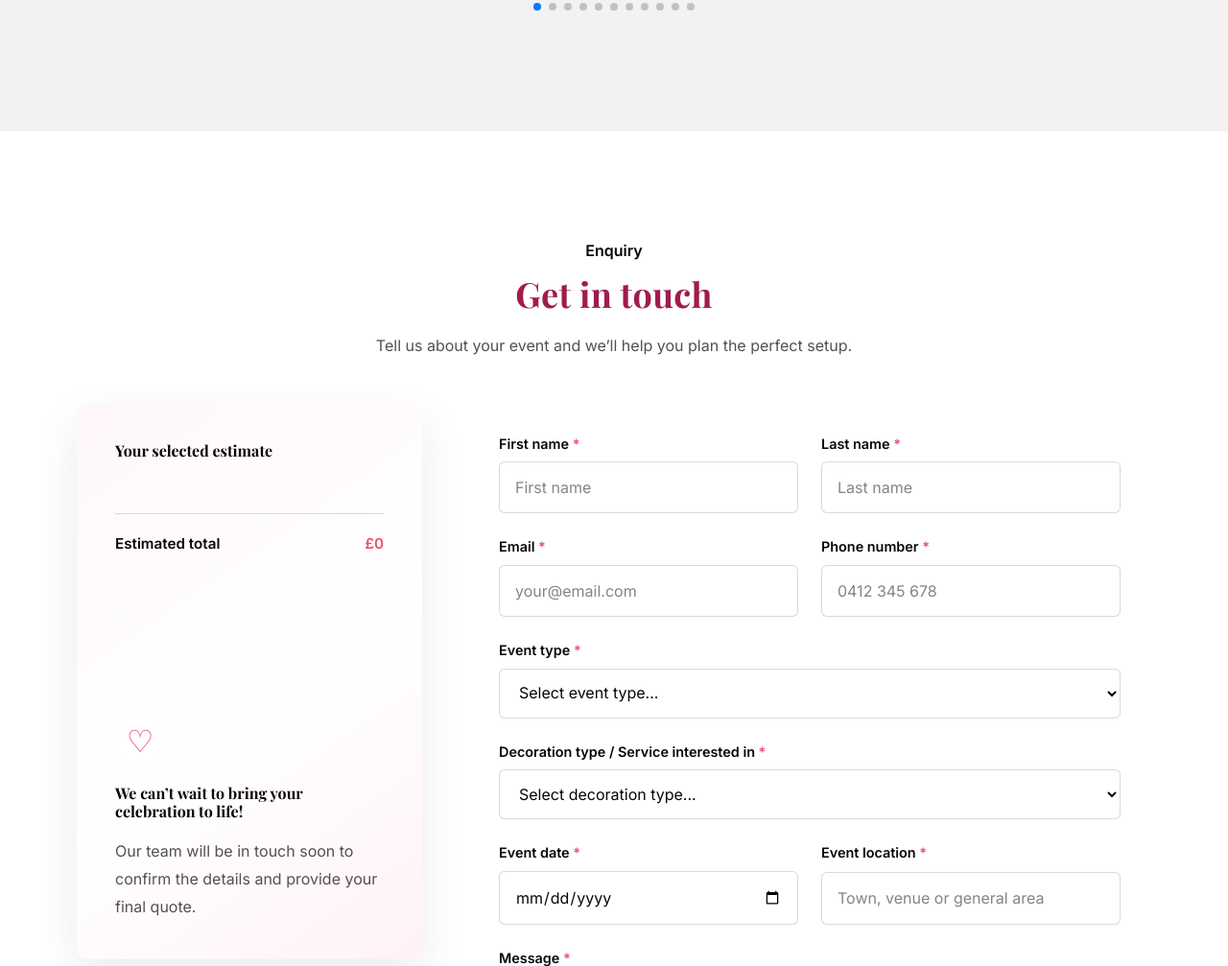
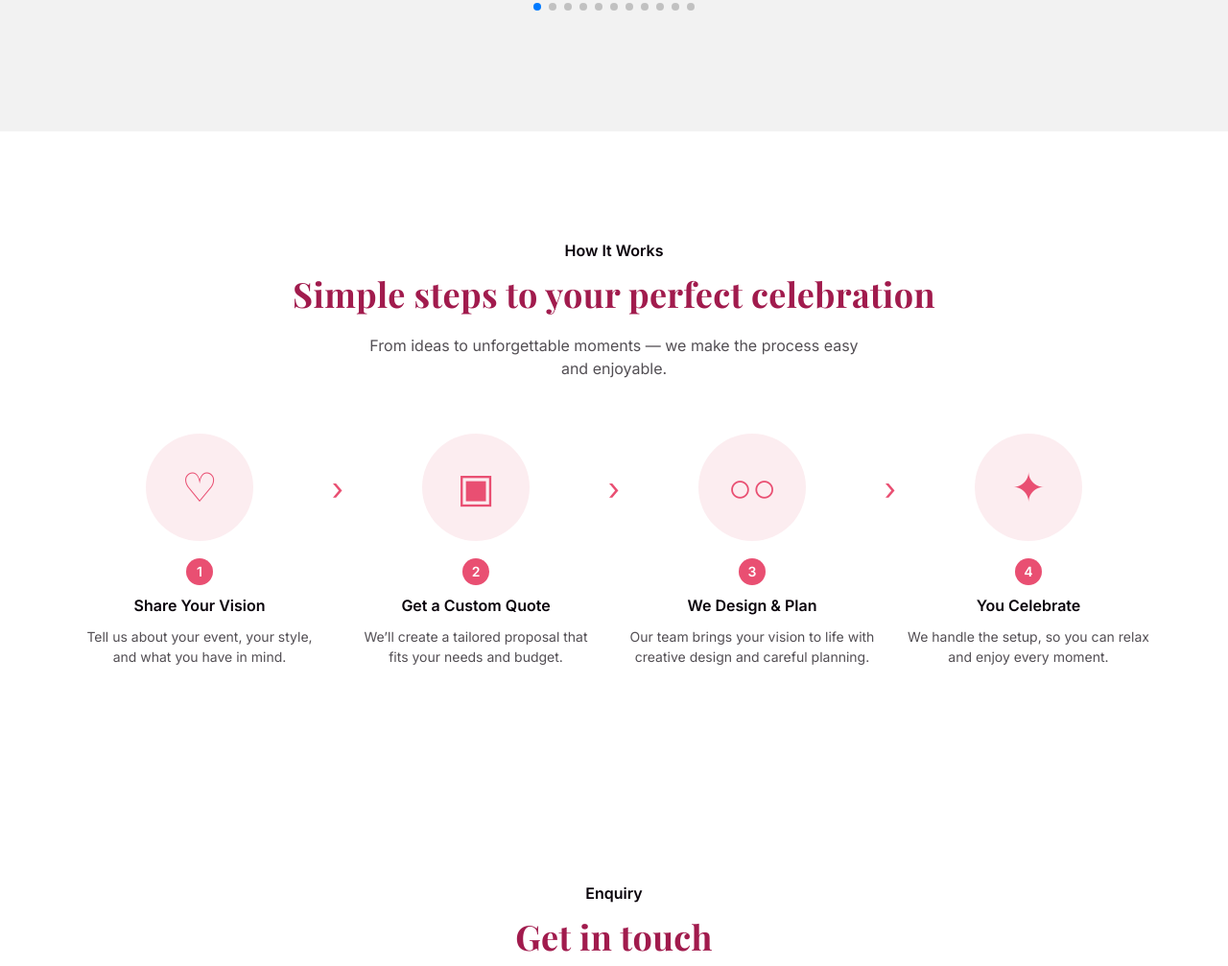
Before and after one commit to ShvetsViktor/rainbow_me_deco, a website: page index.html in a window 1280 px wide. Shown: the part 2414-3421 px from the top of the page at 96% size. Drawn offline with nearby package versions, Linux system fonts and the light colour scheme.

Commit message:
feat(content): add how it works section

```diff
--- a/assets/css/style.css
+++ b/assets/css/style.css
@@ -697,6 +697,85 @@ header nav a:focus-visible {
 }
 
 /* ============================================
+   HOW IT WORKS
+   ============================================ */
+
+#how-it-works {
+  background-color: var(--color-surface);
+}
+
+.how-it-works-layout {
+  display: grid;
+  gap: 56px;
+}
+
+.how-it-works-intro {
+  max-width: 520px;
+  margin-inline: auto;
+}
+
+.process-steps {
+  display: grid;
+  gap: 32px;
+  counter-reset: process-step;
+}
+
+.process-step {
+  display: grid;
+  gap: 18px;
+  justify-items: center;
+  text-align: center;
+}
+
+.process-step-icon {
+  display: grid;
+  place-items: center;
+
+  width: 112px;
+  height: 112px;
+
+  border-radius: 50%;
+  background-color: var(--color-scheme-3-background);
+  color: var(--color-primary);
+
+  font-size: 42px;
+  line-height: 1;
+}
+
+.process-step-content {
+  display: grid;
+  gap: 12px;
+  justify-items: center;
+}
+
+.process-step-number {
+  display: inline-grid;
+  place-items: center;
+
+  width: 28px;
+  height: 28px;
+
+  border-radius: 50%;
+  background-color: var(--color-primary);
+  color: var(--color-surface);
+
+  font-size: 14px;
+  font-weight: 700;
+}
+
+.process-step h3 {
+  color: var(--color-text);
+  font-family: var(--font-body);
+  font-size: 16px;
+  font-weight: 700;
+}
+
+.process-step p {
+  max-width: 260px;
+  font-size: 14px;
+}
+
+/* ============================================
    ESTIMATE PANEL
    ============================================ */
 
@@ -1304,6 +1383,35 @@ header nav a:focus-visible {
 }
 
 @media (max-width: 767px) {
+  .how-it-works-layout {
+    gap: 40px;
+  }
+
+  .process-steps {
+    gap: 28px;
+  }
+
+  .process-step {
+    grid-template-columns: 88px 1fr;
+    align-items: center;
+    justify-items: start;
+    text-align: left;
+  }
+
+  .process-step-icon {
+    width: 72px;
+    height: 72px;
+    font-size: 30px;
+  }
+
+  .process-step-content {
+    justify-items: start;
+  }
+
+  .process-step p {
+    max-width: none;
+  }
+
   .enquiry-layout {
     gap: 32px;
   }
@@ -1374,6 +1482,27 @@ header nav a:focus-visible {
 
   .hero-layout {
     grid-template-columns: 1fr 1fr;
+  }
+
+  .process-steps {
+    grid-template-columns: repeat(4, 1fr);
+    gap: 32px;
+    align-items: start;
+  }
+
+  .process-step {
+    position: relative;
+  }
+
+  .process-step:not(:last-child)::after {
+    content: '›';
+    position: absolute;
+    top: 42px;
+    right: -22px;
+
+    color: var(--color-primary);
+    font-size: 32px;
+    line-height: 1;
   }
 
   .services-swiper,
--- a/index.html
+++ b/index.html
@@ -270,7 +270,55 @@
           </div>
         </div>
       </section>
-      <section id="how-it-works" hidden></section>
+      <section id="how-it-works">
+        <div class="container how-it-works-layout">
+          <div class="section-header">
+            <p class="section-label">How It Works</p>
+            <h2>Simple steps to your perfect celebration</h2>
+            <p class="how-it-works-intro">
+              From ideas to unforgettable moments — we make the process easy and enjoyable.
+            </p>
+          </div>
+
+          <ol class="process-steps" aria-label="Decoration booking process">
+            <li class="process-step">
+              <div class="process-step-icon" aria-hidden="true">♡</div>
+              <div class="process-step-content">
+                <span class="process-step-number">1</span>
+                <h3>Share Your Vision</h3>
+                <p>Tell us about your event, your style, and what you have in mind.</p>
+              </div>
+            </li>
+
+            <li class="process-step">
+              <div class="process-step-icon" aria-hidden="true">▣</div>
+              <div class="process-step-content">
+                <span class="process-step-number">2</span>
+                <h3>Get a Custom Quote</h3>
+                <p>We’ll create a tailored proposal that fits your needs and budget.</p>
+              </div>
+            </li>
+
+            <li class="process-step">
+              <div class="process-step-icon" aria-hidden="true">○○</div>
+              <div class="process-step-content">
+                <span class="process-step-number">3</span>
+                <h3>We Design &amp; Plan</h3>
+                <p>Our team brings your vision to life with creative design and careful planning.</p>
+              </div>
+            </li>
+
+            <li class="process-step">
+              <div class="process-step-icon" aria-hidden="true">✦</div>
+              <div class="process-step-content">
+                <span class="process-step-number">4</span>
+                <h3>You Celebrate</h3>
+                <p>We handle the setup, so you can relax and enjoy every moment.</p>
+              </div>
+            </li>
+          </ol>
+        </div>
+      </section>
       <section id="testimonials" hidden></section>
       <section id="enquiry">
         <div class="container enquiry-layout">
```
